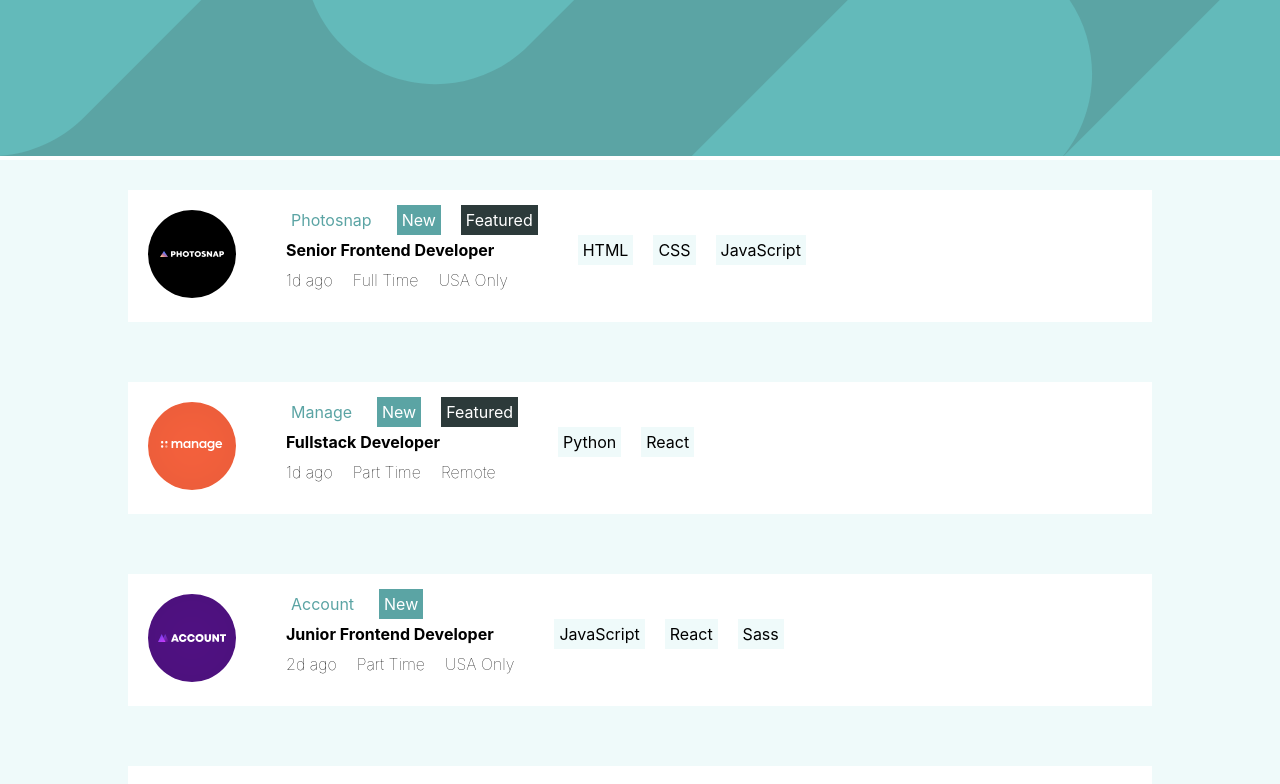
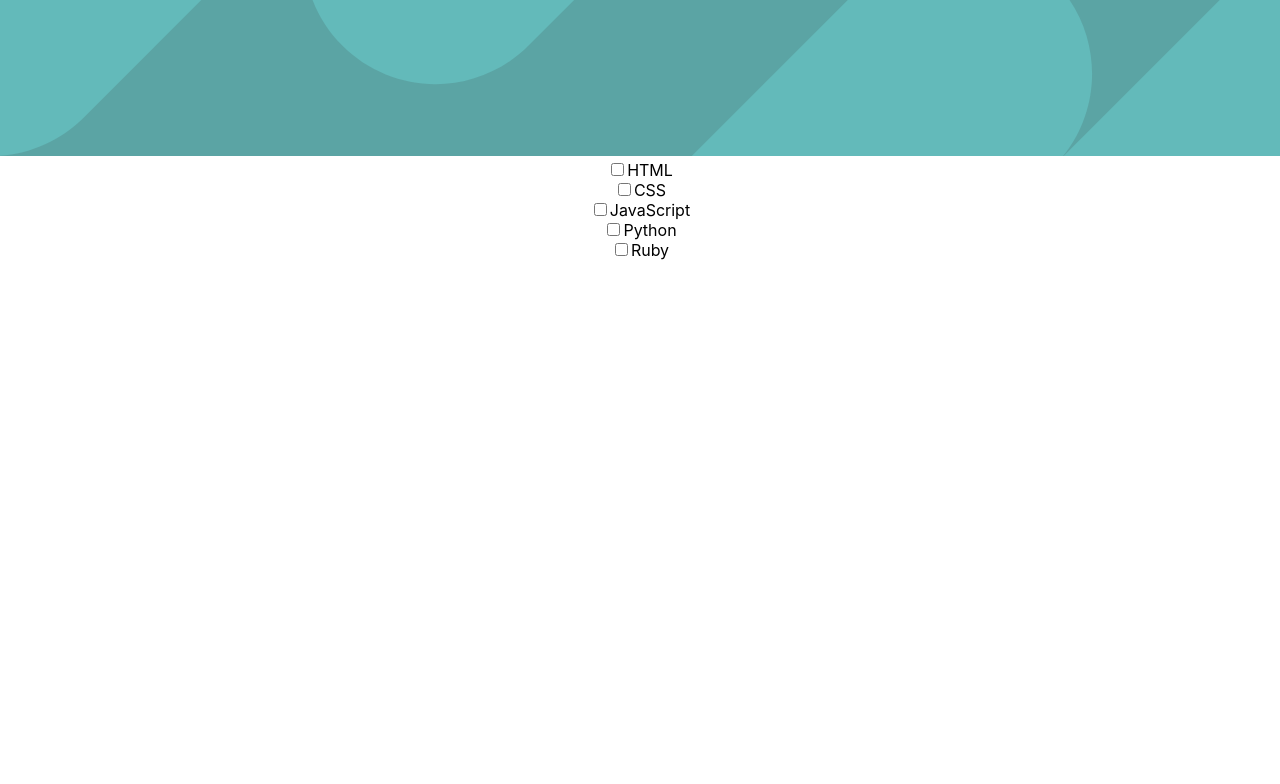
Before and after one commit to Gwen-Bradbury/job-site, a React (Create React App) app: page / in a window 1280 px wide. Shown: the top 784 px of the page. Built offline with nearby package versions, Linux system fonts and the light colour scheme.

Commit message:
It Works

```diff
--- a/src/components/Content/Content.jsx
+++ b/src/components/Content/Content.jsx
@@ -2,6 +2,7 @@ import React, { useState, useEffect } from 'react'
 import './content.css';
 import data from '../../data/data.json'
 import Jobs from '../Jobs/Jobs';
+import JobFilter from '../JobFilter/JobFilter'
 
 const Content = () => {
     const [jobs, setJobs] = useState([])
@@ -9,11 +10,14 @@ const Content = () => {
         setJobs(data)
     }, [])
     return (
-        <div className="content_container">
-           {jobs.map(job => (
-               <Jobs job={job} key={job.id} />
-           ))}
-        </div>
+        <React.Fragment>
+            <JobFilter initialJobs = {data} setJobs = {setJobs}/>
+            <div className="content_container">
+            {jobs.map(job => (
+                <Jobs job={job} key={job.id} />
+            ))}
+            </div>
+        </React.Fragment>
     )
 }
 
--- a/src/components/Content/content.css
+++ b/src/components/Content/content.css
@@ -1,6 +1,5 @@
 .content_container {
     display: flex;
     flex-wrap: wrap;
-    justify-content: center;
     background-color: hsl(180, 52%, 96%);
 }
--- /dev/null
+++ b/src/components/FilterCheckbox/FilterCheckbox.jsx
@@ -0,0 +1,12 @@
+import React from 'react'
+
+const FilterCheckbox = (props) => {
+    return (
+        <div>
+           <input type="checkbox" value={props.value} onClick={() => props.handleCheckboxClick (props.value)}/>
+           <label>{props.value}</label>
+        </div>
+    )
+}
+
+export default FilterCheckbox
--- /dev/null
+++ b/src/components/JobFilter/JobFilter.jsx
@@ -0,0 +1,39 @@
+import React, { useState, useEffect } from 'react'
+import FilterCheckbox from '../FilterCheckbox/FilterCheckbox'
+
+const JobFilter = (props) => {
+    const [potentialJobs, setPotentialJobs] = useState([])
+    useEffect(() => {
+        const allJobs = props.initialJobs.map((Job) => Job.languages).flat()
+        const actualJobs = [...new Set(allJobs)];
+        setPotentialJobs(actualJobs)
+
+        const checkedObj = {}
+        actualJobs.forEach((Job) => {
+            checkedObj[Job] = false
+        })
+        setChecked(checkedObj)
+    }, [])
+    const [checked, setChecked] = useState({})
+    const handleCheckboxClick = (target) => {
+        const draft = {...checked};
+        draft[target] = !checked[target]
+        setChecked(draft)
+    }
+    useEffect(() => {
+        const languagesArray = Object.entries(checked)
+            .filter((it) => it[1]).map((it) => it[0]);
+        const filteredJobs = props.initialJobs.filter(Job => Job.languages.some(item => languagesArray.includes(item)))
+
+        props.setJobs(filteredJobs)
+    }, [checked])
+    return (
+        <div>
+            {potentialJobs.map(Job => (
+                <FilterCheckbox value={Job} handleCheckboxClick = {handleCheckboxClick} />
+            ))}
+        </div>
+    )
+}
+
+export default JobFilter
--- a/src/components/Jobs/jobs.css
+++ b/src/components/Jobs/jobs.css
@@ -3,6 +3,7 @@
     width: 80%;
     margin: 30px;
     background-color: #fff;
+    justify-content: space-between;
 }
 
 .jobdetails_img {
--- a/src/components/Skills/skills.css
+++ b/src/components/Skills/skills.css
@@ -1,6 +1,7 @@
 .skills_container {
-    max-width: 80%;
-    margin-top: 50px;
+    min-width: 80%;
+    display: flex;
+    justify-content: flex-end;
 }
 
 .skills_skill {
```
Also changed, not shown: package.json (+7 -1 lines), 1 other file (tests, documents, lock files or other folders).
